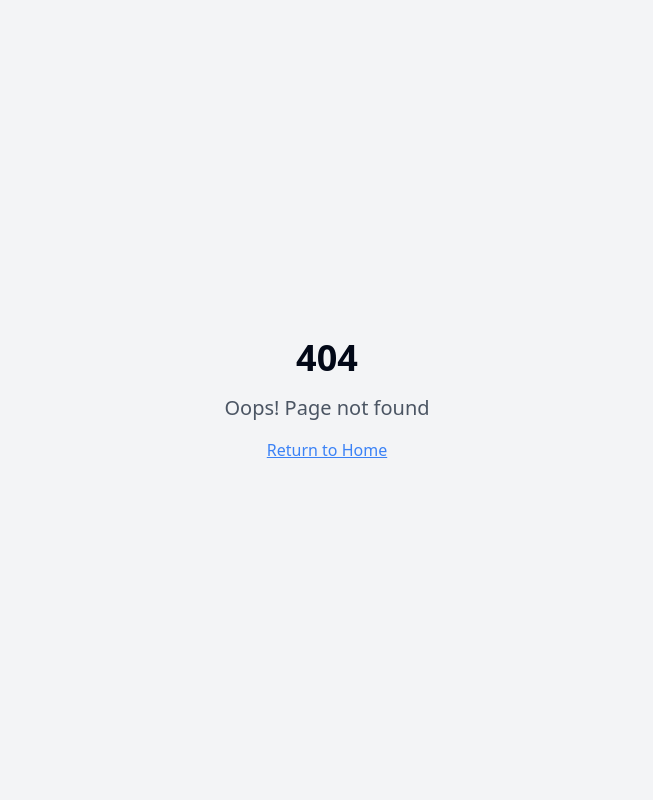
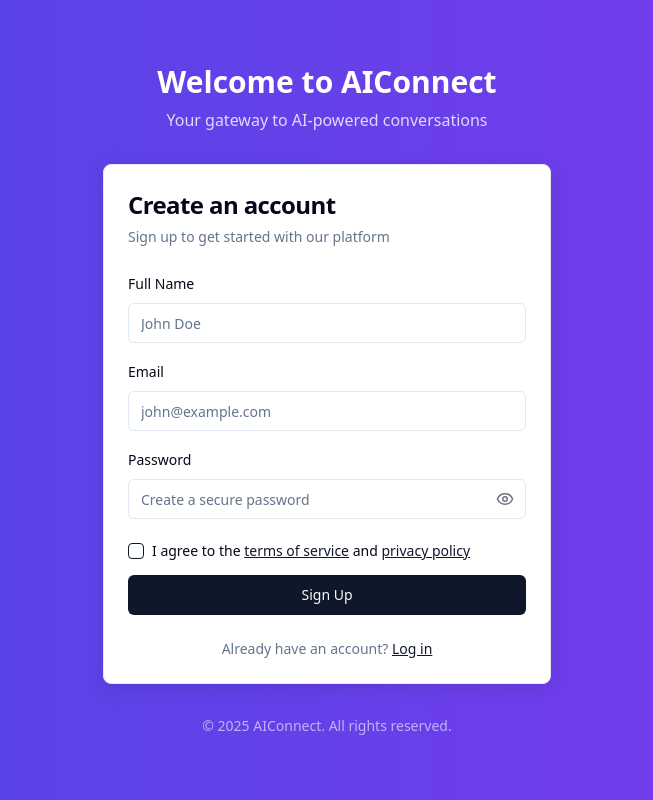
Before and after one commit to mananhbs2025/clever-connect-compass, a React (Vite) app: page /signup in a window 1280 px wide. Before the commit this address had no page. Shown: the whole page, without its empty margins (313-966 px from the left). Built offline with nearby package versions, Linux system fonts and the light colour scheme.

Commit message:
Add sign up page and database setup
Implement sign up page with database integration and LLM connection.

```diff
--- a/src/App.tsx
+++ b/src/App.tsx
@@ -1,9 +1,11 @@
+
 import { Toaster } from "@/components/ui/toaster";
 import { Toaster as Sonner } from "@/components/ui/sonner";
 import { TooltipProvider } from "@/components/ui/tooltip";
 import { QueryClient, QueryClientProvider } from "@tanstack/react-query";
 import { BrowserRouter, Routes, Route } from "react-router-dom";
 import Index from "./pages/Index";
+import SignUp from "./pages/SignUp";
 import NotFound from "./pages/NotFound";
 
 const queryClient = new QueryClient();
@@ -16,6 +18,7 @@ const App = () => (
       <BrowserRouter>
         <Routes>
           <Route path="/" element={<Index />} />
+          <Route path="/signup" element={<SignUp />} />
           {/* ADD ALL CUSTOM ROUTES ABOVE THE CATCH-ALL "*" ROUTE */}
           <Route path="*" element={<NotFound />} />
         </Routes>
--- /dev/null
+++ b/src/components/SignUpForm.tsx
@@ -0,0 +1,160 @@
+
+import React, { useState } from 'react';
+import { Button } from "@/components/ui/button";
+import { Input } from "@/components/ui/input";
+import { Label } from "@/components/ui/label";
+import { Card, CardContent, CardDescription, CardFooter, CardHeader, CardTitle } from "@/components/ui/card";
+import { Checkbox } from "@/components/ui/checkbox";
+import { toast } from "sonner";
+import { Eye, EyeOff, Loader2 } from "lucide-react";
+
+const SignUpForm = () => {
+  const [name, setName] = useState("");
+  const [email, setEmail] = useState("");
+  const [password, setPassword] = useState("");
+  const [isAgreed, setIsAgreed] = useState(false);
+  const [showPassword, setShowPassword] = useState(false);
+  const [isLoading, setIsLoading] = useState(false);
+
+  const handleSubmit = async (e: React.FormEvent) => {
+    e.preventDefault();
+
+    // Basic validation
+    if (!name || !email || !password) {
+      toast.error("Please fill in all required fields");
+      return;
+    }
+
+    if (!isAgreed) {
+      toast.error("Please agree to the terms and conditions");
+      return;
+    }
+
+    setIsLoading(true);
+
+    // Simulating API call
+    try {
+      // In the future, this will be replaced with actual Supabase authentication
+      await new Promise((resolve) => setTimeout(resolve, 1500));
+
+      toast.success("Account created successfully!");
+      console.log("Sign up data:", { name, email, password });
+
+      // Reset form
+      setName("");
+      setEmail("");
+      setPassword("");
+      setIsAgreed(false);
+    } catch (error) {
+      toast.error("Something went wrong. Please try again.");
+      console.error("Sign up error:", error);
+    } finally {
+      setIsLoading(false);
+    }
+  };
+
+  return (
+    <Card className="w-full max-w-md mx-auto card-shadow">
+      <CardHeader>
+        <CardTitle className="text-2xl font-bold">Create an account</CardTitle>
+        <CardDescription>
+          Sign up to get started with our platform
+        </CardDescription>
+      </CardHeader>
+      <CardContent>
+        <form onSubmit={handleSubmit} className="space-y-4">
+          <div className="space-y-2">
+            <Label htmlFor="name">Full Name</Label>
+            <Input
+              id="name"
+              placeholder="John Doe"
+              value={name}
+              onChange={(e) => setName(e.target.value)}
+              disabled={isLoading}
+              required
+            />
+          </div>
+
+          <div className="space-y-2">
+            <Label htmlFor="email">Email</Label>
+            <Input
+              id="email"
+              type="email"
+              placeholder="john@example.com"
+              value={email}
+              onChange={(e) => setEmail(e.target.value)}
+              disabled={isLoading}
+              required
+            />
+          </div>
+
+          <div className="space-y-2">
+            <Label htmlFor="password">Password</Label>
+            <div className="relative">
+              <Input
+                id="password"
+                type={showPassword ? "text" : "password"}
+                placeholder="Create a secure password"
+                value={password}
+                onChange={(e) => setPassword(e.target.value)}
+                disabled={isLoading}
+                required
+                className="pr-10"
+              />
+              <button
+                type="button"
+                className="absolute right-3 top-1/2 -translate-y-1/2 text-gray-500"
+                onClick={() => setShowPassword(!showPassword)}
+              >
+                {showPassword ? <EyeOff size={18} /> : <Eye size={18} />}
+              </button>
+            </div>
+          </div>
+
+          <div className="flex items-center space-x-2 pt-2">
+            <Checkbox
+              id="terms"
+              checked={isAgreed}
+              onCheckedChange={(checked) => setIsAgreed(checked === true)}
+              disabled={isLoading}
+            />
+            <label
+              htmlFor="terms"
+              className="text-sm font-medium leading-none peer-disabled:cursor-not-allowed peer-disabled:opacity-70"
+            >
+              I agree to the{" "}
+              <a href="#" className="text-primary underline">
+                terms of service
+              </a>{" "}
+              and{" "}
+              <a href="#" className="text-primary underline">
+                privacy policy
+              </a>
+            </label>
+          </div>
+
+          <Button type="submit" className="w-full" disabled={isLoading}>
+            {isLoading ? (
+              <>
+                <Loader2 className="mr-2 h-4 w-4 animate-spin" />
+                Creating account...
+              </>
+            ) : (
+              "Sign Up"
+            )}
+          </Button>
+        </form>
+      </CardContent>
+      <CardFooter className="flex justify-center">
+        <p className="text-sm text-muted-foreground">
+          Already have an account?{" "}
+          <a href="#" className="text-primary underline">
+            Log in
+          </a>
+        </p>
+      </CardFooter>
+    </Card>
+  );
+};
+
+export default SignUpForm;
--- a/src/index.css
+++ b/src/index.css
@@ -1,3 +1,4 @@
+
 @tailwind base;
 @tailwind components;
 @tailwind utilities;
@@ -97,5 +98,29 @@
 
   body {
     @apply bg-background text-foreground;
+    font-feature-settings: "rlig" 1, "calt" 1;
   }
 }
+
+.gradient-bg {
+  background: linear-gradient(to right, #4f46e5, #7c3aed);
+}
+
+.card-shadow {
+  box-shadow: 0 4px 20px rgba(0, 0, 0, 0.1);
+}
+
+@keyframes fadeIn {
+  from {
+    opacity: 0;
+    transform: translateY(10px);
+  }
+  to {
+    opacity: 1;
+    transform: translateY(0);
+  }
+}
+
+.animate-fadeIn {
+  animation: fadeIn 0.5s ease-out forwards;
+}
--- a/src/pages/Index.tsx
+++ b/src/pages/Index.tsx
@@ -1,11 +1,36 @@
-// Update this page (the content is just a fallback if you fail to update the page)
+
+import { Button } from "@/components/ui/button";
+import { useNavigate } from "react-router-dom";
 
 const Index = () => {
+  const navigate = useNavigate();
+
   return (
-    <div className="min-h-screen flex items-center justify-center bg-gray-100">
-      <div className="text-center">
-        <h1 className="text-4xl font-bold mb-4">Welcome to Your Blank App</h1>
-        <p className="text-xl text-gray-600">Start building your amazing project here!</p>
+    <div className="min-h-screen flex flex-col items-center justify-center gradient-bg p-4">
+      <div className="text-center max-w-3xl animate-fadeIn">
+        <h1 className="text-4xl md:text-5xl font-bold text-white mb-4">
+          Connect with AI, Simplified
+        </h1>
+        <p className="text-xl text-white/80 mb-8">
+          Experience seamless AI interactions with our state-of-the-art platform.
+          Sign up today to get started!
+        </p>
+        <div className="flex flex-col sm:flex-row gap-4 justify-center">
+          <Button
+            size="lg"
+            onClick={() => navigate("/signup")}
+            className="bg-white text-indigo-600 hover:bg-white/90"
+          >
+            Sign Up
+          </Button>
+          <Button
+            size="lg"
+            variant="outline"
+            className="border-white text-white hover:bg-white/10"
+          >
+            Learn More
+          </Button>
+        </div>
       </div>
     </div>
   );
--- /dev/null
+++ b/src/pages/SignUp.tsx
@@ -0,0 +1,23 @@
+
+import SignUpForm from '@/components/SignUpForm';
+
+const SignUp = () => {
+  return (
+    <div className="min-h-screen flex flex-col items-center justify-center gradient-bg p-4">
+      <div className="w-full max-w-md animate-fadeIn">
+        <div className="mb-8 text-center">
+          <h1 className="text-3xl font-bold text-white mb-2">Welcome to AIConnect</h1>
+          <p className="text-white/80">Your gateway to AI-powered conversations</p>
+        </div>
+
+        <SignUpForm />
+
+        <div className="mt-8 text-center text-white/60 text-sm">
+          <p>© 2025 AIConnect. All rights reserved.</p>
+        </div>
+      </div>
+    </div>
+  );
+};
+
+export default SignUp;
```
